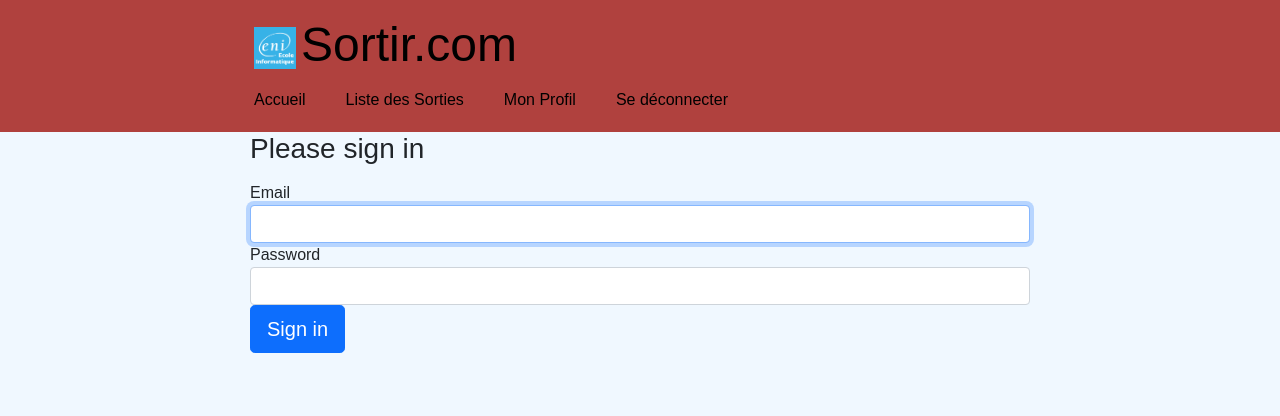
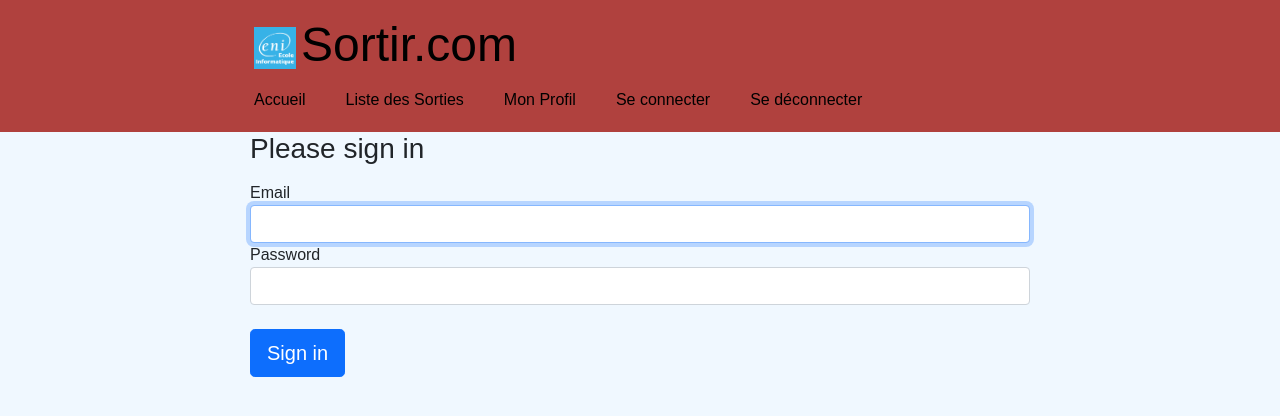
Before and after one commit to laurent-allegre/sortir, a Symfony app: template templates/security/login.html.twig in a window 1280 px wide. Shown: the top 416 px of the page. Run offline with Twig, Linux system fonts and the light colour scheme; the template is opened without the code that fills it, so the values that code supplies are empty; some libraries are stand-ins or nearby versions; some web fonts are replaced.

Commit message:
lien vers la page du login

```diff
--- a/templates/base.html.twig
+++ b/templates/base.html.twig
@@ -32,6 +32,7 @@
                 <a href="{{ path('index') }}" title="lien vers l'accueil du site">Accueil</a>
                 <a href="" title="liste des sorties">Liste des Sorties</a>
                 <a href="{{ path('app_profil') }}" title="Mon profil">Mon Profil</a>
+                <a href="{{ path('app_login') }}" title="Me connecter">Se connecter</a>
                 <a href="{{ path('app_logout') }}" title="Se déconnecter">Se déconnecter</a>
 
 
--- a/templates/security/login.html.twig
+++ b/templates/security/login.html.twig
@@ -35,7 +35,7 @@
         </div>
     #}
 
-    <button class="btn btn-lg btn-primary" type="submit">
+    <button class="btn btn-lg btn-primary mt-4" type="submit">
         Sign in
     </button>
 </form>
```
